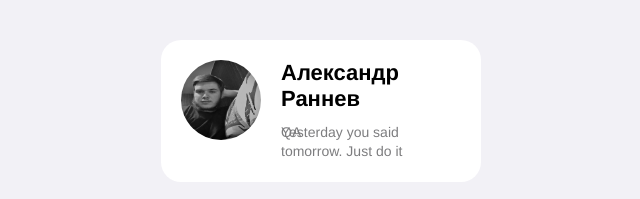
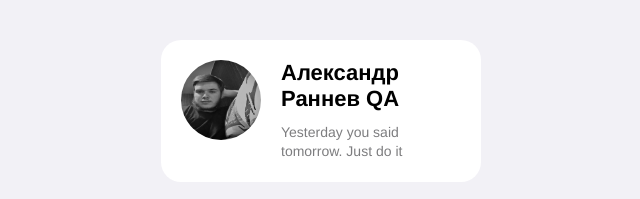
Before and after one commit to aleksandrRannev-qa/aleksandrRannev-qa.github.io, a plain HTML site: page index.html in a window 1280 px wide. Shown: the top 199 px of the page, 319-959 px from the left. Drawn offline with Linux system fonts and the light colour scheme.

Commit message:
Update index.html

```diff
--- a/index.html
+++ b/index.html
@@ -11,8 +11,7 @@
   <body>
     <header class="header">
       <img src="./me2.jpg.jpg" alt="avatar" class="header__avatar" />
-      <h1 class="header__title">Александр Раннев</h1>
-      <h3 class="header__subtitle">QA</h3>
+      <h1 class="header__title">Александр Раннев QA</h1>
       <h3 class="header__subtitle">Yesterday you said tomorrow. Just do it</h3>
     </header>
     <main>
```
